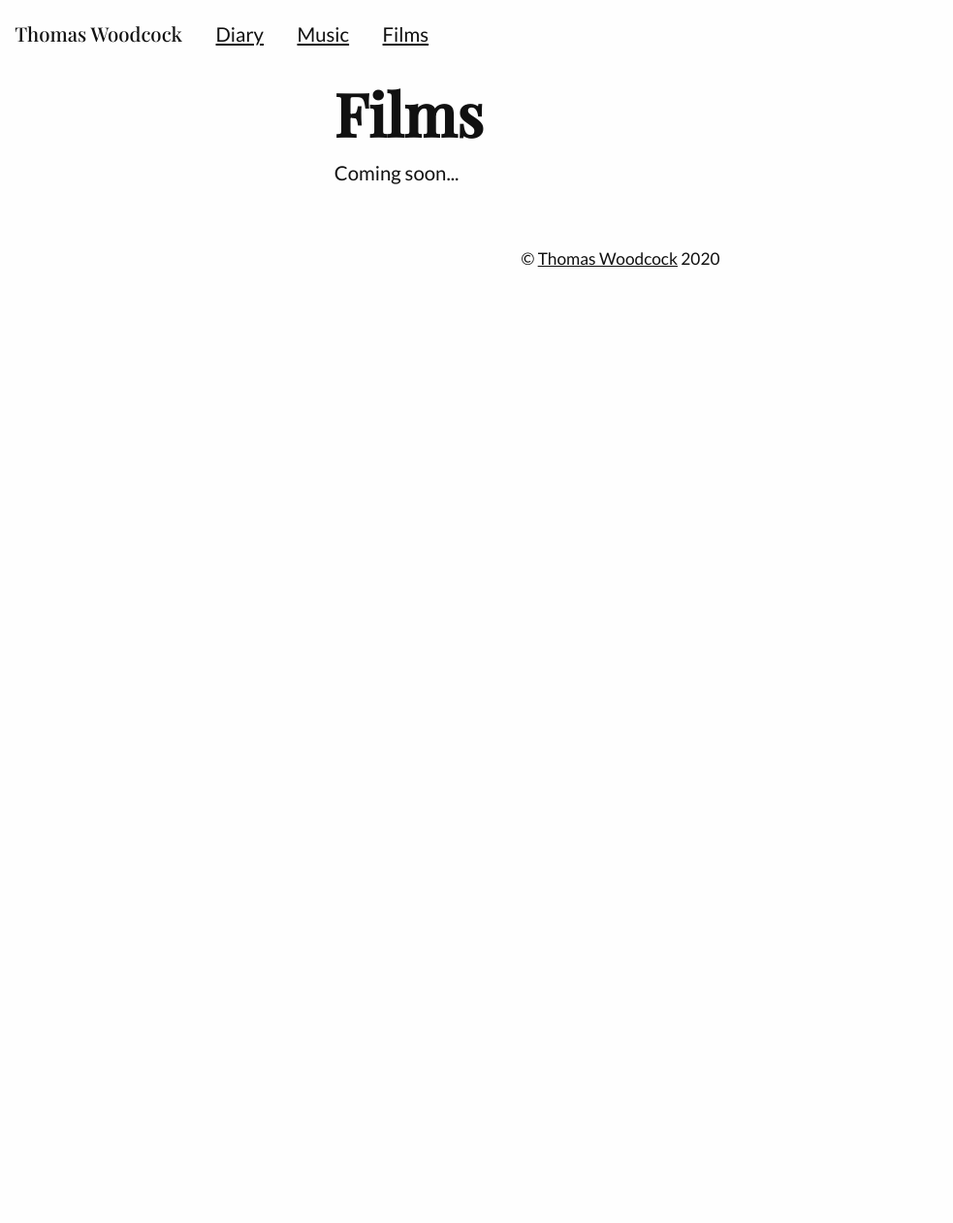
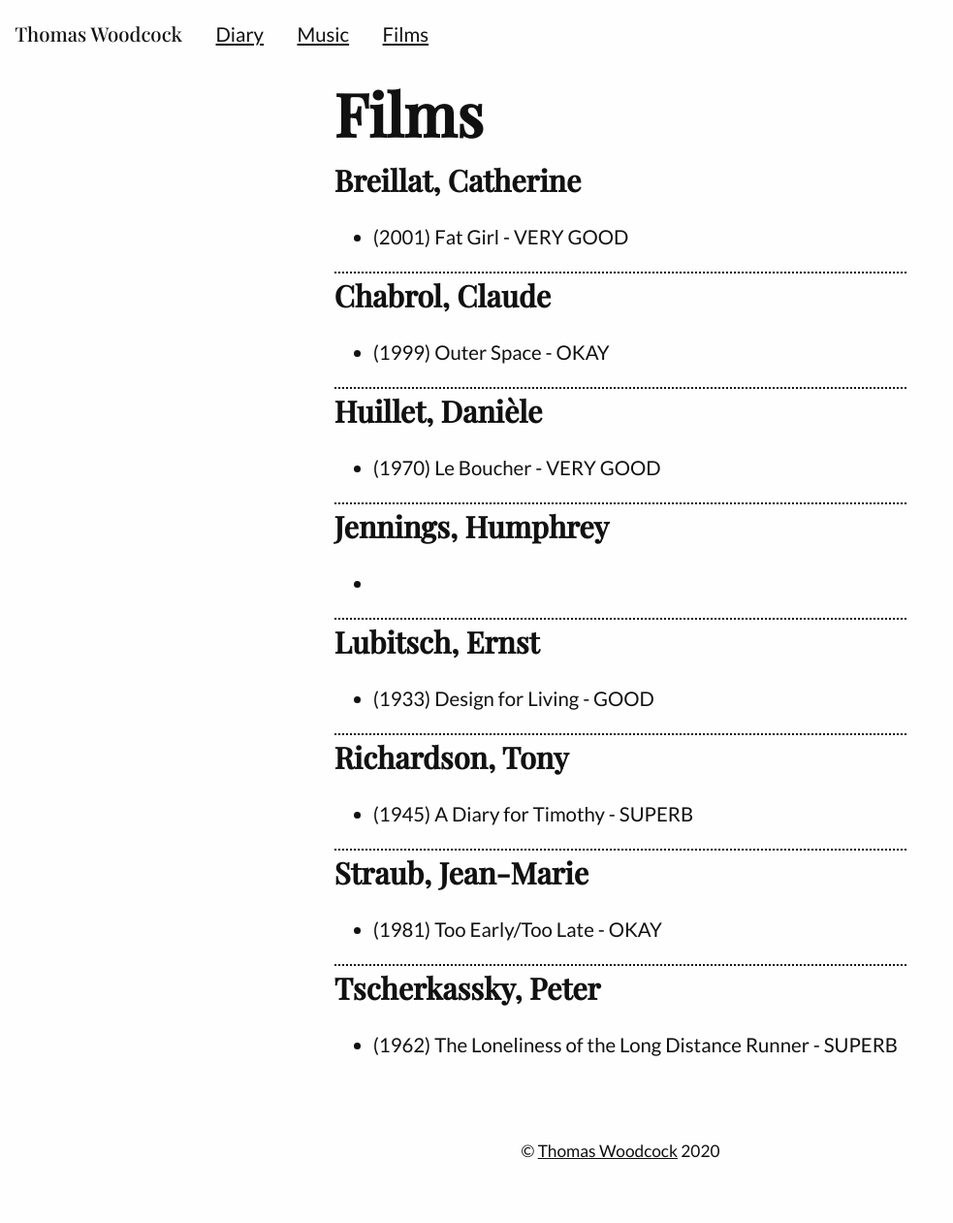
Before and after one commit to thomaswoodcock/thomaswoodcock.github.io, a Jekyll site: the page built from films/index.html, in a window 1280 px wide. Shown: the whole page at 97% size, without its empty margins (0-983 px from the left). Built offline with Jekyll 4.4.1, drawn with Linux system fonts in a browser that asks for light colours; before the commit the page ends 900 px from its top, so only the background shows below that.

Commit message:
Adds films and directors

```diff
--- /dev/null
+++ b/_data/directors.yml
@@ -0,0 +1,23 @@
+- id: 1
+  name: Breillat, Catherine
+
+- id: 2
+  name: Lubitsch, Ernst
+
+- id: 3
+  name: Straub, Jean-Marie
+
+- id: 4
+  name: Huillet, Danièle
+
+- id: 5
+  name: Chabrol, Claude
+
+- id: 6
+  name: Tscherkassky, Peter
+
+- id: 7
+  name: Richardson, Tony
+
+- id: 8
+  name: Jennings, Humphrey
--- /dev/null
+++ b/_data/films.yml
@@ -0,0 +1,41 @@
+- id: 1
+  name: Fat Girl
+  director: 1
+  year: 2001
+  rating: 6
+
+- id: 2
+  name: Design for Living
+  director: 2
+  year: 1933
+  rating: 5
+
+- id: 3
+  name: Too Early/Too Late
+  director: 3,4
+  year: 1981
+  rating: 4
+
+- id: 4
+  name: Le Boucher
+  director: 5
+  year: 1970
+  rating: 6
+
+- id: 5
+  name: Outer Space
+  director: 6
+  year: 1999
+  rating: 4
+
+- id: 6
+  name: The Loneliness of the Long Distance Runner
+  director: 7
+  year: 1962
+  rating: 7
+
+- id: 7
+  name: A Diary for Timothy
+  director: 8
+  year: 1945
+  rating: 7
--- a/films/index.html
+++ b/films/index.html
@@ -3,5 +3,5 @@ layout: default
 title: Films
 ---
 
-<h1>Films</h1>
-<p>Coming soon...</p>
+{% assign peopledata = site.data.directors %}{% assign workdata =
+site.data.films %}{% include library.html %}
```
